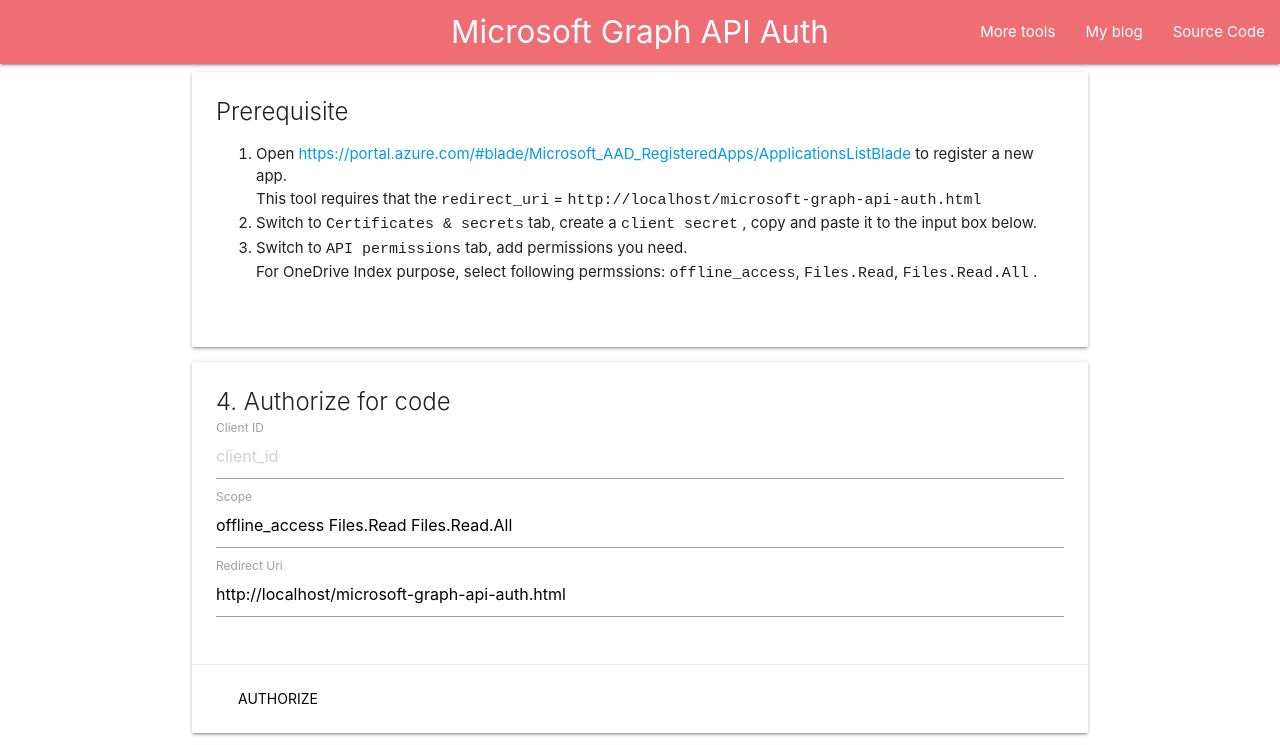
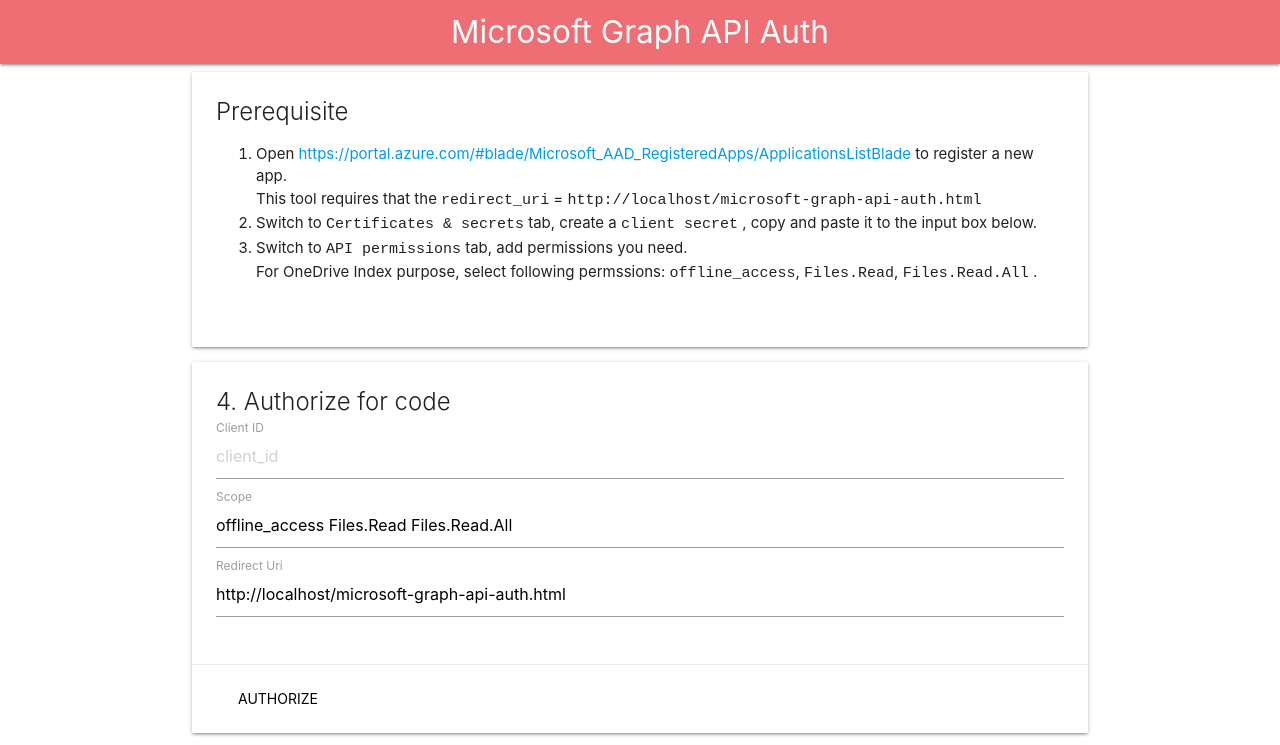
Before and after one commit to iresee/iresee.github.io, a plain HTML site: page microsoft-graph-api-auth.html in a window 1280 px wide. Shown: the top 745 px of the page. Drawn offline with nearby package versions, Linux system fonts and the light colour scheme.

Commit message:
Update microsoft-graph-api-auth.html

```diff
--- a/microsoft-graph-api-auth.html
+++ b/microsoft-graph-api-auth.html
@@ -12,10 +12,6 @@
         <div class="nav-wrapper">
             <a href="#" class="brand-logo center">Microsoft Graph API Auth</a>
             <ul id="nav-mobile" class="right hide-on-med-and-down">
-                <li><a href="..">More tools</a></li>
-                <li><a href="https://idx0.dev">My blog</a></li>
-                <li><a href="https://github.com/heymind/heymind.github.io/blob/master/tools/microsoft-graph-api-auth.html">Source Code</a></li>
-            </ul>
         </div>
     </nav>
 
```
